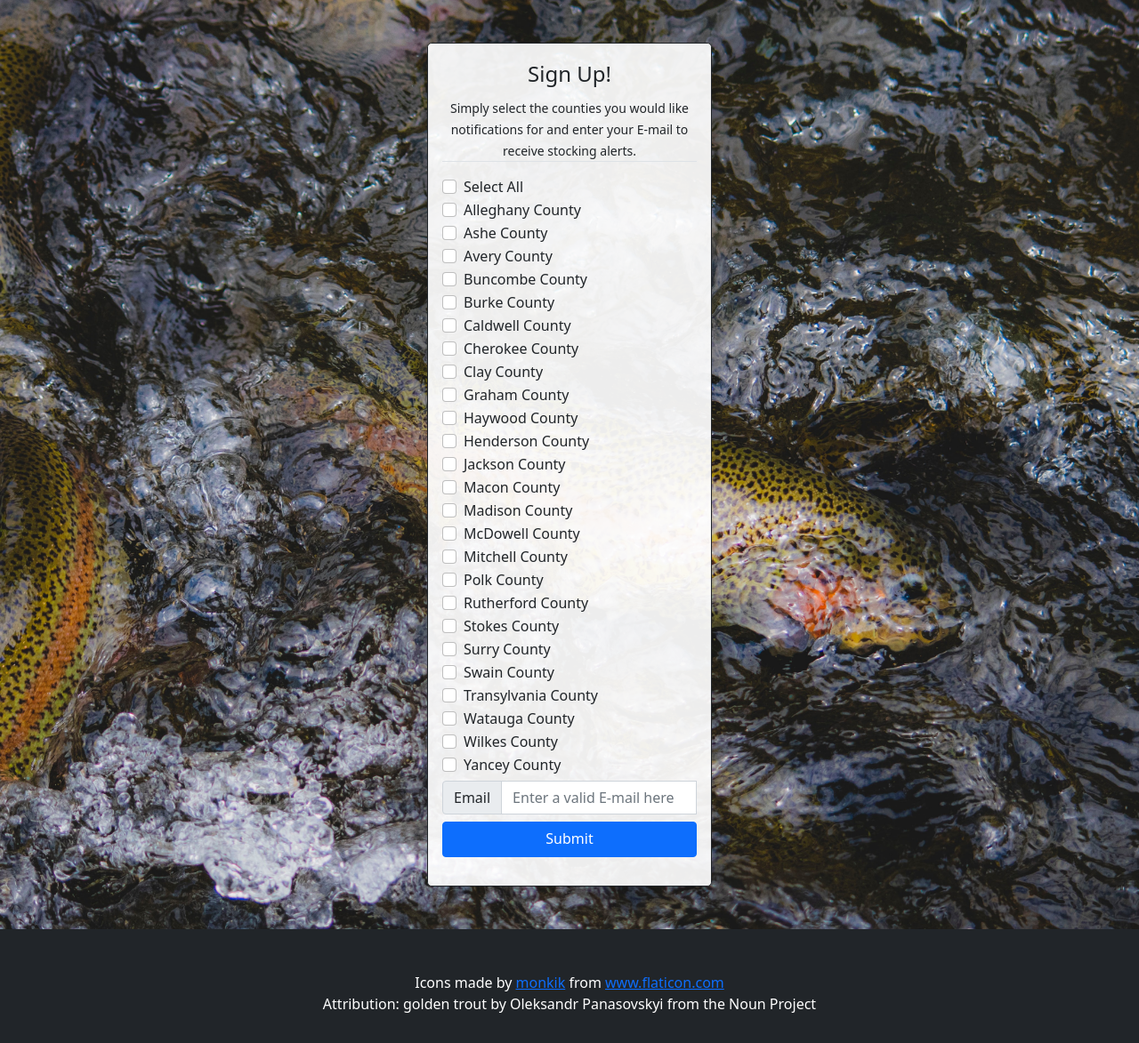
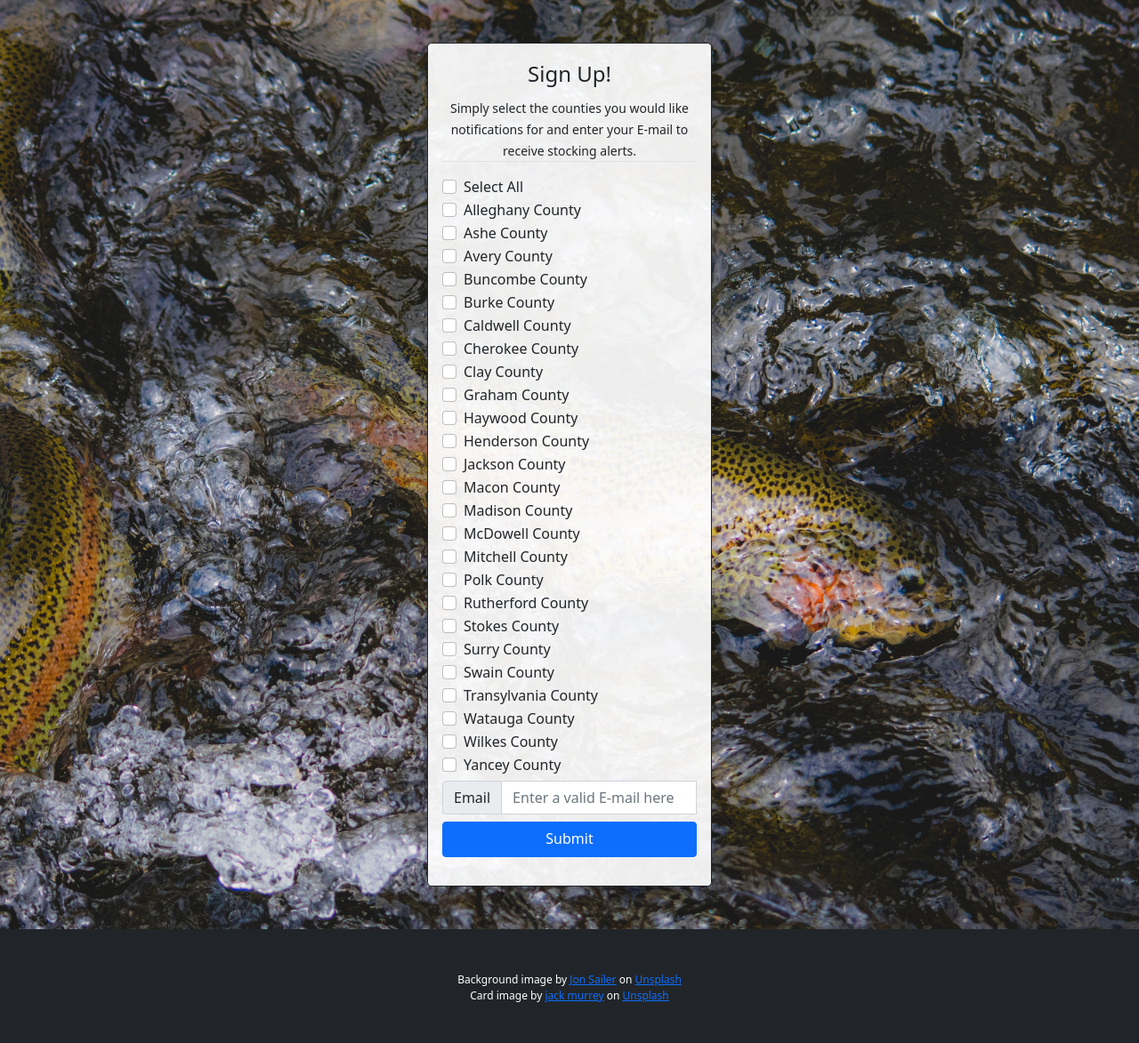
Before and after one commit to tsmit317/Flask-Stocking-Email, a Flask app: page / in a window 1280 px wide. Shown: the part 67-1240 px from the top of the page at 89% size. After the commit the page ends 1194 px from the top, so only its background shows below. Run offline with Flask 2, Linux system fonts and the light colour scheme.

Commit message:
Worked on footer

```diff
--- a/troutstocking/templates/base.html
+++ b/troutstocking/templates/base.html
@@ -40,9 +40,12 @@
 
     {% endblock body %}
     <footer class="page-footer navbar-dark bg-dark ">
-      <div class="container-fluid footer-copyright text-center text-xsm text-white py-3 pt-5 ">
-        <div>Icons made by <a href="https://www.flaticon.com/authors/monkik" title="monkik">monkik</a> from <a href="https://www.flaticon.com/" title="Flaticon">www.flaticon.com</a></div>
-        <p>Attribution: golden trout by Oleksandr Panasovskyi from the Noun Project</p>
+      <div class="container-fluid text-center text-white py-3 pt-5 ">
+        <div class="container">
+          <p class="m-0 attributions">Background image by <a href="https://unsplash.com/@eyefish73?utm_source=unsplash&utm_medium=referral&utm_content=creditCopyText" target="_blank">Jon Sailer</a> on <a href="https://unsplash.com/?utm_source=unsplash&utm_medium=referral&utm_content=creditCopyText" target="_blank">Unsplash</a></p>
+          <p class="mb-3 attributions">Card image by <a href="https://unsplash.com/@jmurrey?utm_source=unsplash&utm_medium=referral&utm_content=creditCopyText" target="_blank">jack murrey</a> on <a href="https://unsplash.com/s/photos/trout?utm_source=unsplash&utm_medium=referral&utm_content=creditCopyText" target="_blank" >Unsplash</a></p>
+        </div>
+
       </div>
 
     </footer>
```
